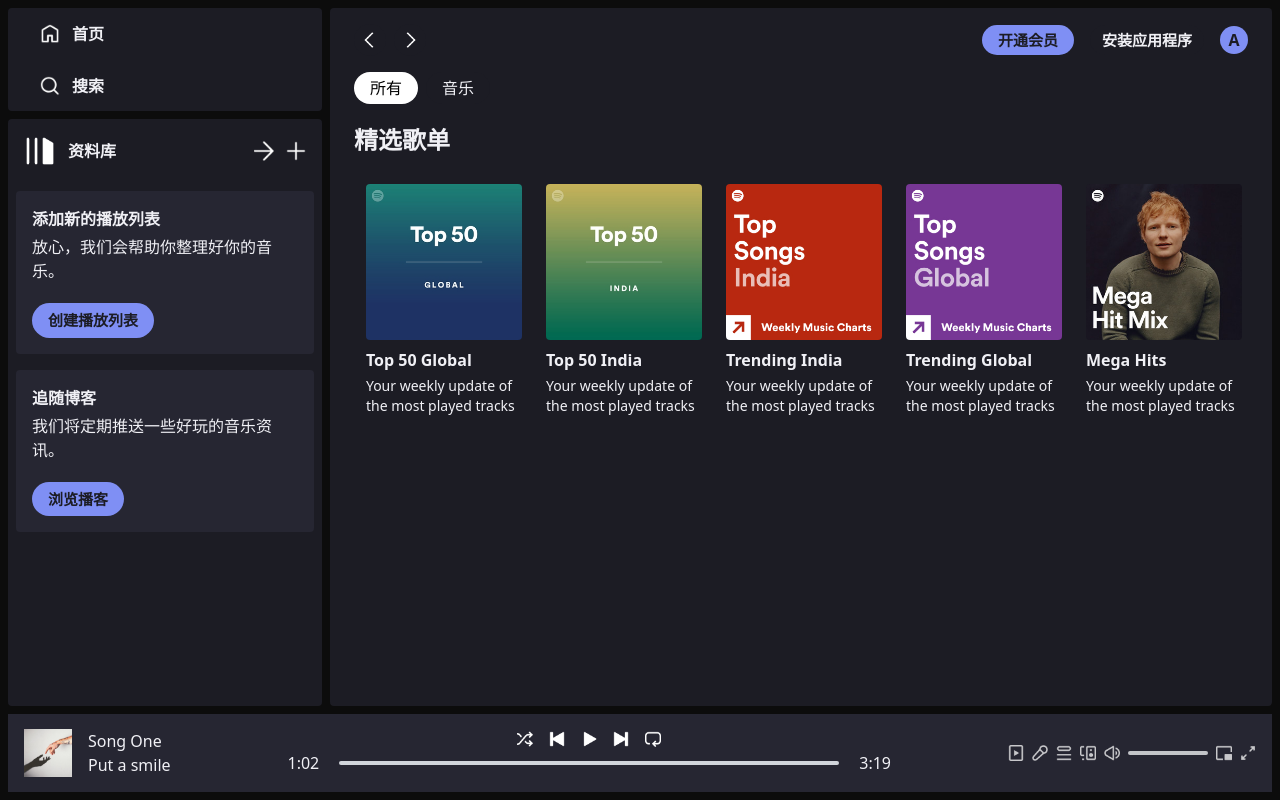
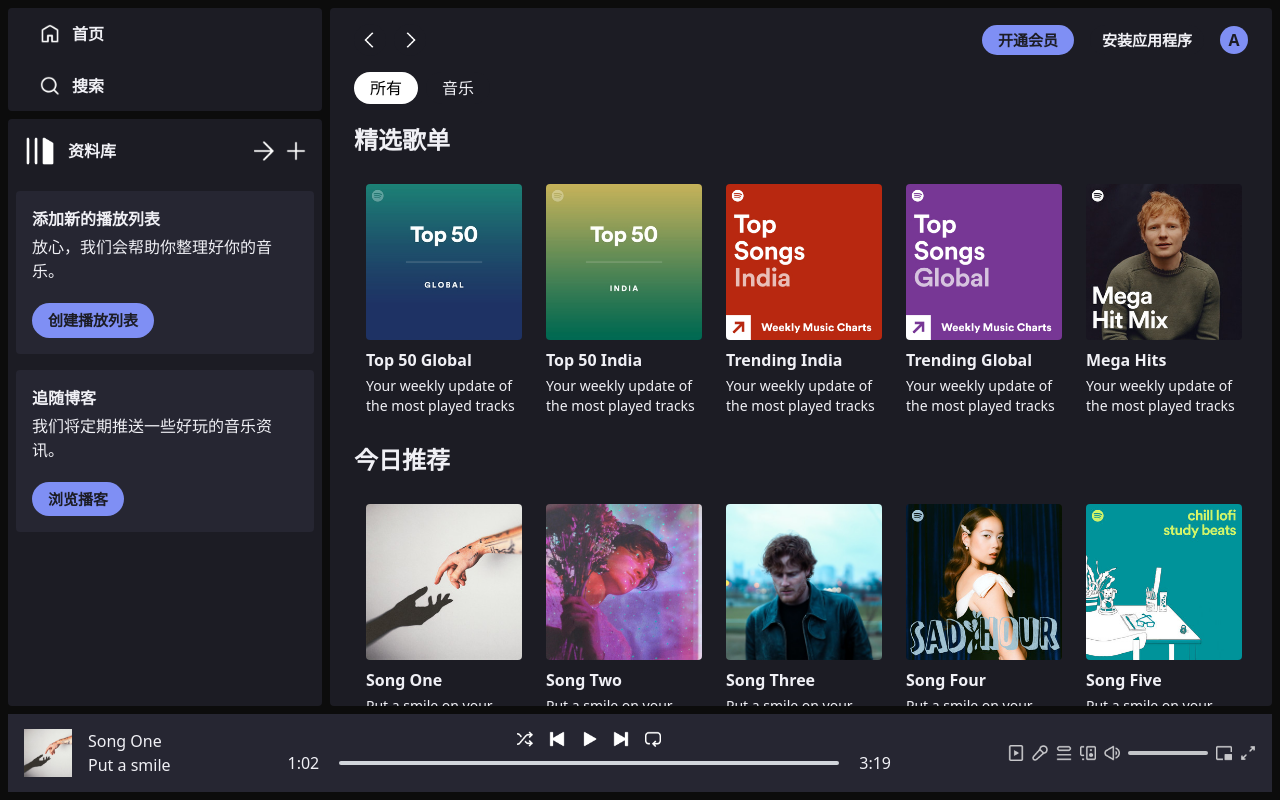
Before and after one commit to AsMuin/wood-music, a React (Vite) app: page / in a window 1280 px wide. Built offline with nearby package versions, Linux system fonts and the light colour scheme.

Commit message:
feat: SongItem

```diff
--- /dev/null
+++ b/src/components/SongItem.tsx
@@ -0,0 +1,11 @@
+function SongItem({ name, image, desc, id }: { name: string; image: string; desc: string; id: number }) {
+    return (
+        <div className="min-w-[180px] cursor-pointer rounded p-2 px-3 hover:bg-[#ffffff26]">
+            <img className="rounded" src={image} alt="" />
+            <p className="mb-1 mt-2 font-bold">{name}</p>
+            <p className="text-sm text-main">{desc}</p>
+        </div>
+    );
+}
+
+export default SongItem;
--- a/src/view/Home.tsx
+++ b/src/view/Home.tsx
@@ -1,9 +1,12 @@
-import { albumsData } from '@/assets/assets';
+import { albumsData, songsData } from '@/assets/assets';
 import AlbumItem from '@/components/AlbumItem';
+import SongItem from '@/components/SongItem';
 import { useHorizontalScroll } from '@/Hooks/UI_event';
 function Home() {
     const albumsContainer = useHorizontalScroll();
+    const songsContainer = useHorizontalScroll();
     return (
+        <>
             <div className="mb-4">
                 <h1 className="my-5 text-2xl font-bold">精选歌单</h1>
                 <div className="hide-scrollbar flex overflow-auto" ref={albumsContainer}>
@@ -12,6 +15,15 @@
                     ))}
                 </div>
             </div>
+            <div className="mb-4">
+                <h1 className="my-5 text-2xl font-bold">今日推荐</h1>
+                <div className="hide-scrollbar flex overflow-auto" ref={songsContainer}>
+                    {songsData.map(song => (
+                        <SongItem key={song.id} {...song} />
+                    ))}
+                </div>
+            </div>
+        </>
     );
 }
 
```
Lines whose indentation alone changed are shown as unchanged.
